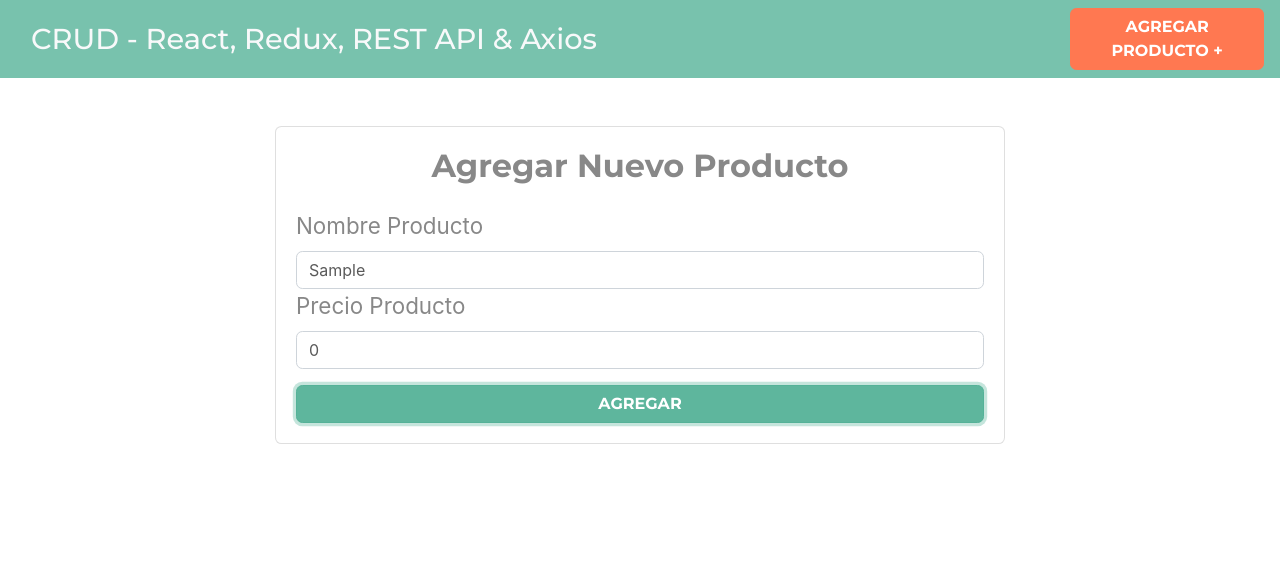
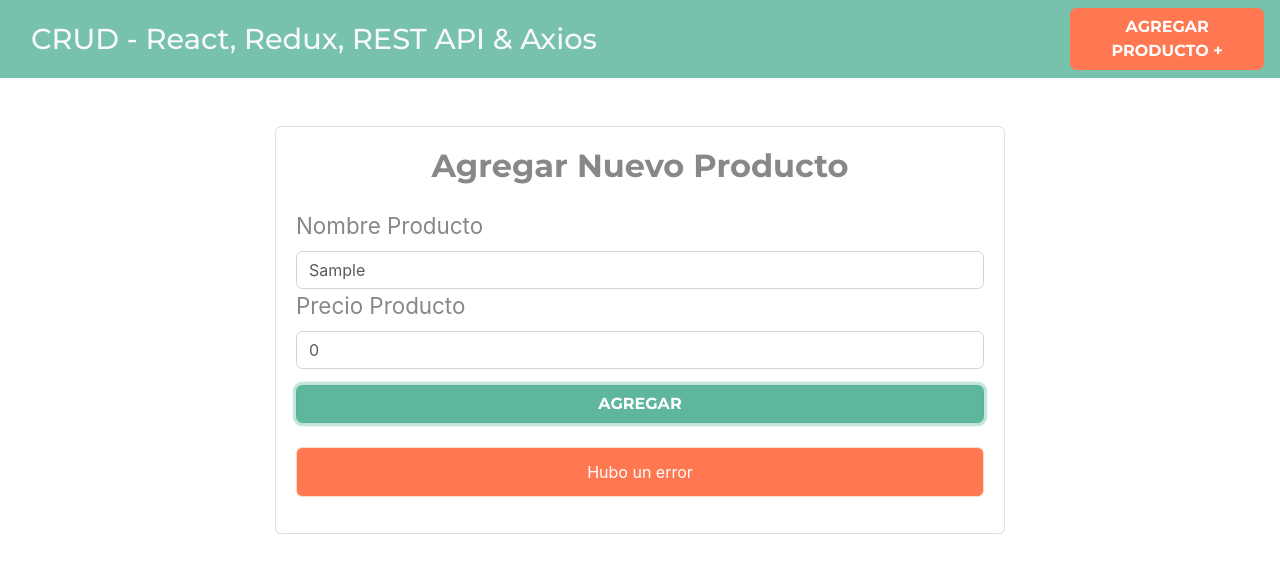
Before and after one commit to EliabLM/crudredux, a React (Create React App) app: page /productos/nuevo in a window 1280 px wide. Both pictures are taken after typing "Sample" into the empty fields and a click on the button "AGREGAR". Shown: the top 572 px of the page. Built offline with nearby package versions, Linux system fonts and the light colour scheme; no server answers.

Commit message:
Muestra errores por pantalla cuando se agrega un nuevo producto

```diff
--- a/src/actions/productosActions.js
+++ b/src/actions/productosActions.js
@@ -17,7 +17,7 @@ export function crearNuevoProductoAction(producto) {
 			// await clienteAxios.post('/productos', producto);
 			await axios({
 				method: 'post',
-				url: 'http://localhost:4000/productos',
+				url: 'http://localhost:4000/productos/hola',
 				data: producto,
 			});
 			console.log(producto);
--- a/src/components/NuevoProducto.js
+++ b/src/components/NuevoProducto.js
@@ -11,6 +11,10 @@ function NuevoProducto() {
 
 	// utilizar use dispatch y crea una funcion
 	const dispatch = useDispatch();
+
+	// Acceder al state del store
+	const cargando = useSelector((state) => state.productos.loading);
+	const error = useSelector((state) => state.productos.error);
 
 	// dispatch se usa para mandar a llamar funciones del actions
 	const agregarProducto = (producto) =>
@@ -69,6 +73,13 @@ function NuevoProducto() {
 								Agregar
 							</button>
 						</form>
+
+						{cargando ? <p>Cargando...</p> : null}
+						{error ? (
+							<p className="alert alert-danger p2 mt-4 text-center">
+								Hubo un error
+							</p>
+						) : null}
 					</div>
 				</div>
 			</div>
```
